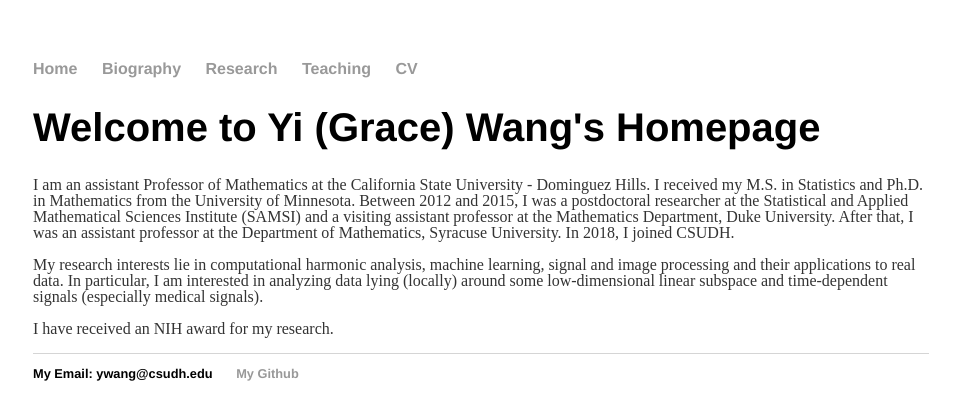
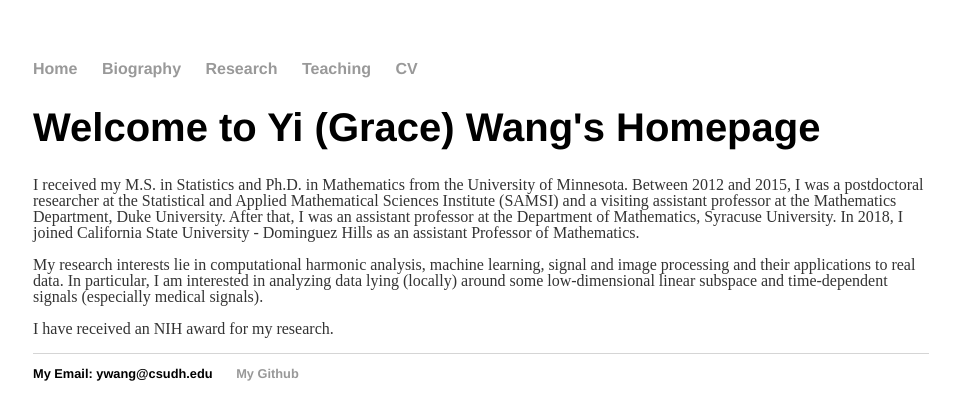
Before and after one commit to mathGrace/mathGrace.github.io, a Jekyll site: the page index.html, which Jekyll copies as it is, in a window 1280 px wide. Shown: the top 420 px of the page, without its empty margins (159-1113 px from the left). Built offline with Jekyll 4.4.1, drawn with Linux system fonts in a browser that asks for light colours.

Commit message:
Update index.html

```diff
--- a/index.html
+++ b/index.html
@@ -18,19 +18,20 @@
 		<div class="container">
     		<div class="blurb">
         		<h1>Welcome to Yi (Grace) Wang's Homepage</h1>
-				<p>I am an assistant Professor of Mathematics at the California State University - Dominguez Hills.
-					I received my M.S. in Statistics and Ph.D. in Mathematics from the University of Minnesota.
-					Between 2012 and 2015, I was a postdoctoral researcher at the Statistical and Applied Mathematical
-					Sciences Institute (SAMSI) and a visiting assistant professor at the Mathematics Department,
-					Duke University. After that, I was an assistant professor at the Department of Mathematics, Syracuse University.
-					In 2018, I joined CSUDH. </p>
+			<p>	I received my M.S. in Statistics and Ph.D. in Mathematics from the University of Minnesota.
+				Between 2012 and 2015, I was a postdoctoral researcher at the Statistical and Applied Mathematical
+				Sciences Institute (SAMSI) and a visiting assistant professor at the Mathematics Department,
+				Duke University. After that, I was an assistant professor at the Department of Mathematics,
+				Syracuse University. In 2018, I joined California State University
+				- Dominguez Hills as an assistant Professor of Mathematics. </p>
 
-<p>My research interests lie in computational harmonic analysis, machine learning,
+                        <p>  My research interests lie in computational harmonic analysis, machine learning,
 					signal and image processing and their applications to real data.
 					In particular, I am interested in analyzing data lying (locally) around some low-dimensional
 					linear subspace and time-dependent signals (especially medical signals). </p>
 
-<p>I have received an NIH award for my research.</p>
+                        <p>I have received an NIH award for my research. </p>
+
     		</div><!-- /.blurb -->
 		</div><!-- /.container -->
 		<footer>
```
